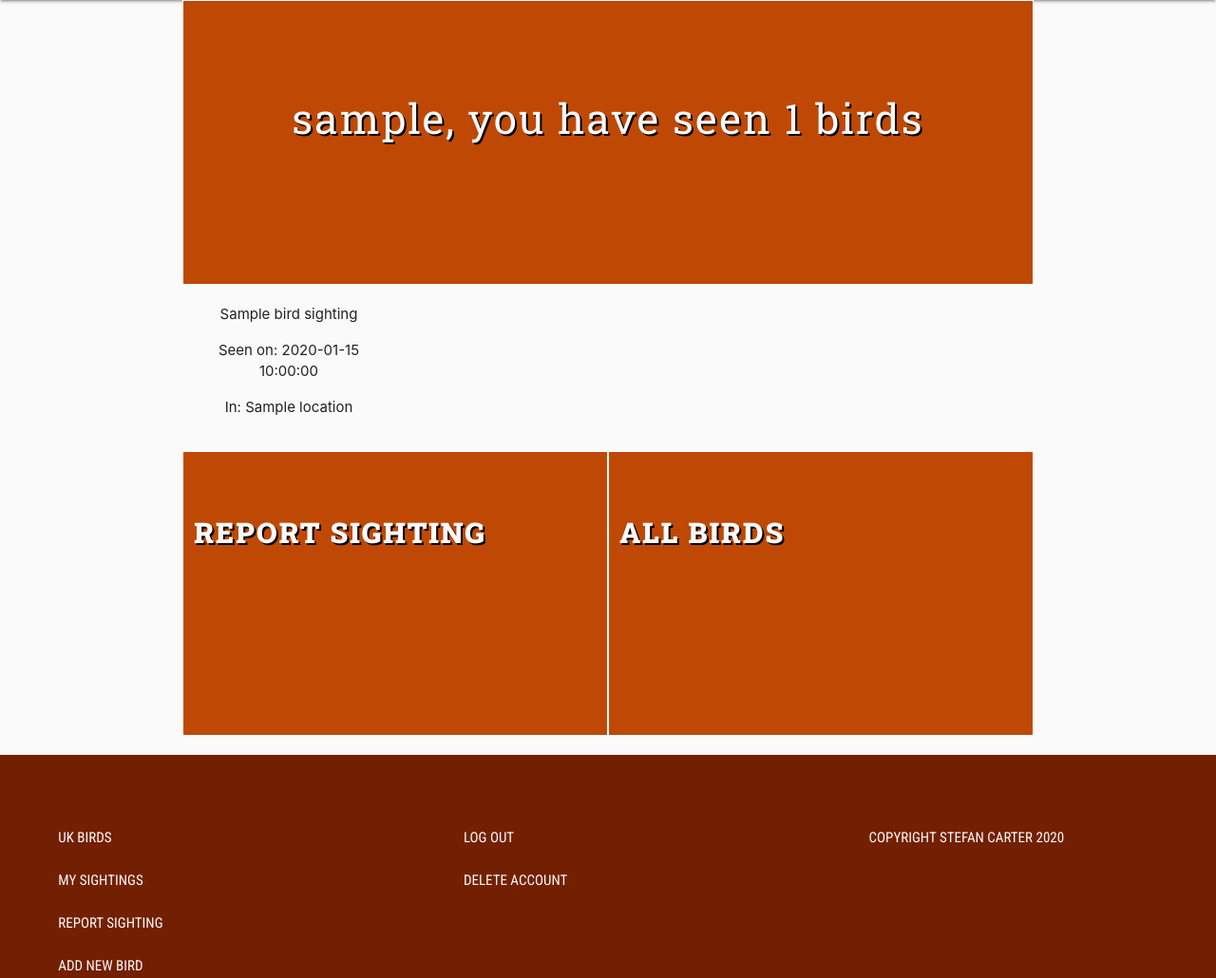
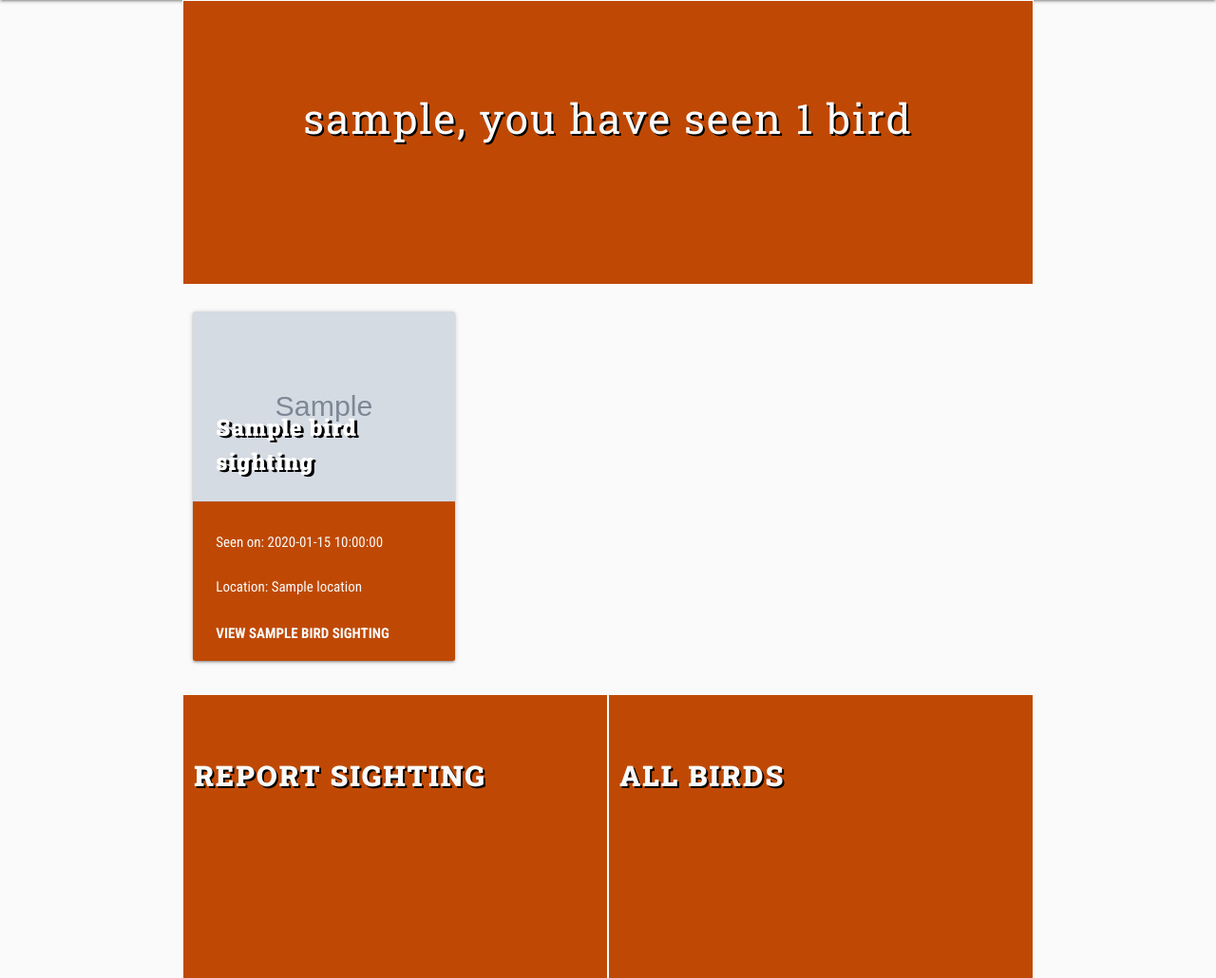
Before and after one commit to CarterStefan/bird_watcher, a Flask app: page /my_sightings in a window 1280 px wide. Shown: the part 64-1094 px from the top of the page at 95% size. Run offline with Flask 2, Linux system fonts and the light colour scheme; the visitor is signed in with stand-in values (Sample User, id 1); grey boxes marked "Sample" are stand-in pictures; a database or web service that is not in the repository returns one stand-in record (values such as "Sample title"); some libraries are stand-ins or nearby versions; some web fonts are replaced.

Commit message:
Add cards for reported sightings

```diff
--- a/app.py
+++ b/app.py
@@ -139,7 +139,8 @@ def my_sightings():
 
         # Gets the list of birds seen for user from the DB
         birds_seen = mongo.db.bird_sightings.find(
-            {"username": session["user"]})
+            {"username": session["user"]}).sort(
+            "bird_name", 1)
 
         # Gets the number of birds seen for a user
         number = birds_seen.count()
@@ -168,7 +169,10 @@ def report_sighting():
                     "bird_name": request.form.get(
                         "bird_seen")})["_id"],
                 "date_seen": request.form.get("date_seen"),
-                "location": request.form.get("location")
+                "location": request.form.get("location"),
+                "bird_image": mongo.db.bird_species.find_one(
+                    {"bird_name": request.form.get(
+                        "bird_seen")})["image"]
             }
 
             # Check for existing sighting
--- a/static/css/style.css
+++ b/static/css/style.css
@@ -83,15 +83,15 @@ input{
 
 .flashes{
     background-color: #732002;
-    height: 100px;
     color: #fafafa;
-    font-family: 'Roboto Slab', serif;
+    font-family: 'Roboto Condensed', sans-serif;
     font-weight: 900;
     font-size: 2em;
     letter-spacing: 2px;
     line-height: 30px;
     text-align: center;
     text-shadow: 2px 2px black;
+    padding: 20px;
 }
 
 /* ---------------------------------- BUTTONS */
@@ -281,6 +281,7 @@ input{
 .card-title{
     font-family: 'Roboto Slab', serif;
     font-weight: 900 !important;
+    color: #fafafa;
     text-shadow: 3px 2px black;
     letter-spacing: 1px;
 }
@@ -296,12 +297,26 @@ input{
 .bird_card_link{
     color: #fafafa !important;
     font-family: 'Roboto Condensed', sans-serif;
+    font-weight: 900;
     line-height: 25px;
 }
 
 .bird_card_link:hover{
     color: #fafafa !important;
     font-family: 'Roboto Condensed', sans-serif;
+    font-weight: 900;
     border-bottom: 2px solid #fafafa;
     padding-bottom: 1px;
 }
+
+/* ---------------------------------- MY SIGHTING CARDS */
+
+.my_sighting_card{
+    height: 200px;
+}
+
+.card-text{
+    color: #fafafa !important;
+    font-family: 'Roboto Condensed', sans-serif;
+    padding-bottom: 10px;
+}
--- a/templates/my_sightings.html
+++ b/templates/my_sightings.html
@@ -4,34 +4,38 @@
 	<div class="row">
 		<div class="col s12 grid-layout">
 			<h3 class="center-align">
+                {% if number == 1 %}
+				    {{ username }}, you have seen {{ number }} bird
+                {% else %}
                     {{ username }}, you have seen {{ number }} birds
+                {% endif %}
 			</h3>
 		</div>
 	</div>
 
 	<div class="row">
 		{% for bird in birds_seen %}
-    <div class="col s6 m3 center-align">
-      <a href="{{ url_for('view_bird', bird_id=bird.bird_id) }}"
-            >{{ bird.bird_name }}</a
-          >
-      <p>Seen on: {{ bird.date_seen }}</p>
-      <p>In: {{ bird.location }}</p>
+		<div class="col s12 m6 l4">
+			<div class="card">
+				<div class="card-image">
+					<img class="bird_card_image" src=" {{ bird.bird_image }} ">
+					<span class="card-title">{{ bird.bird_name }}</span>
+				</div>
+				<div class="card-action">
+					<p class="card-text">Seen on: {{ bird.date_seen }}</p>
+					<p class="card-text">Location: {{ bird.location }}</p>
+					<a href="{{ url_for('view_bird', bird_id=bird.bird_id) }}" class="bird_card_link">View
+						{{ bird.bird_name }}</a>
+				</div>
+			</div>
 		</div>
 		{% endfor %}
 	</div>
 
 	<div class="row">
-    <a
-      href="{{ url_for('report_sighting', username=session['user']) }}"
-      class="col s12 m6 grid-layout center-align"
-      >REPORT SIGHTING</a
-    >
-    <a
-      href="{{ url_for('uk_birds') }}"
-      class="col s12 m6 grid-layout center-align"
-      >ALL BIRDS</a
-    >
+		<a href="{{ url_for('report_sighting', username=session['user']) }}"
+			class="col s12 m6 grid-layout center-align">REPORT SIGHTING</a>
+		<a href="{{ url_for('uk_birds') }}" class="col s12 m6 grid-layout center-align">ALL BIRDS</a>
 	</div>
 </div>
 
```
Lines whose indentation alone changed are shown as unchanged.
